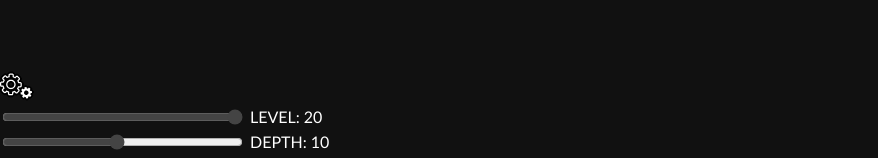
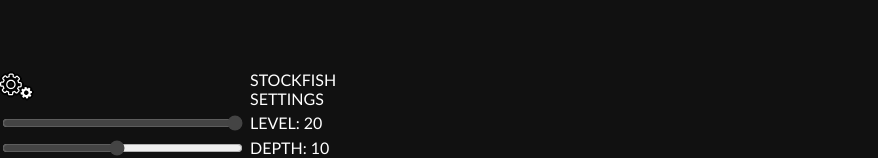
Before and after one commit to atomflunder/stupid-chess-engines, a Vue app: page / in a window 1280 px wide. Shown: the part 235-393 px from the top of the page, without its empty margins (0-878 px from the left). Built offline with nearby package versions, Linux system fonts and the light colour scheme.

Commit message:
Update Readme

```diff
--- a/src/App.vue
+++ b/src/App.vue
@@ -307,6 +307,7 @@
                 class="black-outline"
                 style="grid-row: 1"
             />
+            <div style="grid-row: 1">STOCKFISH SETTINGS</div>
 
             <input
                 class="slider"
```
Also changed, not shown: 1 other file (tests, documents, lock files or other folders).
